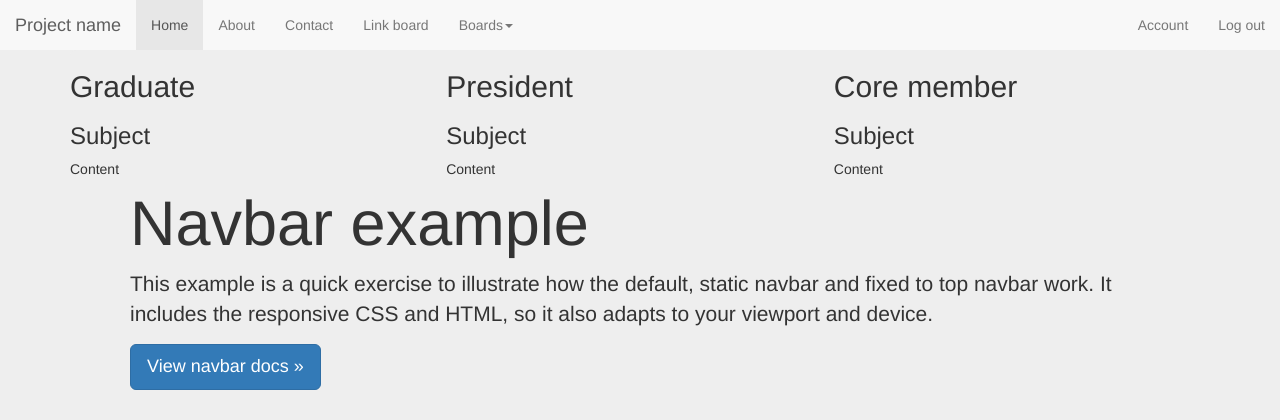
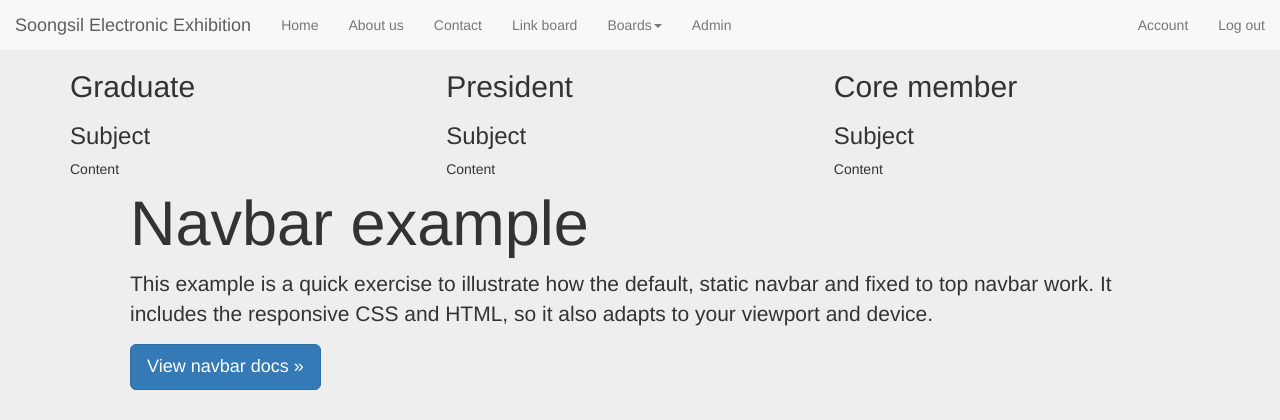
Before and after one commit to wikibootup/home, a Django app: page / in a window 1280 px wide. Shown: the top 420 px of the page. Run offline with Django 3.2, Linux system fonts and the light colour scheme; a user stored in the database is signed in; tables that the repository leaves empty hold one stand-in row (values such as "Sample post"); some libraries are stand-ins or nearby versions.

Commit message:
templates/menu.html : title modified, home, aboutus link added

```diff
--- a/seeseehome/templates/menu.html
+++ b/seeseehome/templates/menu.html
@@ -10,19 +10,19 @@
               <span class="icon-bar"></span>
               <span class="icon-bar"></span>
             </button>
-            <a class="navbar-brand" href="#">Project name</a>
+            <a class="navbar-brand" href="">Soongsil Electronic Exhibition</a>
           </div>
 
 
           <div id="navbar" class="navbar-collapse collapse">
             <ul class="nav navbar-nav">
-              <li class="active"><a href="{% url 'home' %}">Home</a></li>
-              <li><a href="#">About</a></li>
+              <li><a href="{% url 'home' %}">Home</a></li>
+              <li><a href="{% url 'aboutus' %}">About us</a></li>
               <li><a href="#">Contact</a></li>
               <li><a href="{% url 'linkboard:linkboardpage' 1 %}">Link board</a></li>
 
               <li class="dropdown">
-                <a href="##" class="dropdown-toggle" data-toggle="dropdown" role="button" aria-expanded="false">Boards<span class="caret"></span></a>
+                <a href="#" class="dropdown-toggle" data-toggle="dropdown" role="button" aria-expanded="false">Boards<span class="caret"></span></a>
                 <ul class="dropdown-menu" role="menu">
                   {% if boardlist %}
                     {% for board in boardlist %}
@@ -32,6 +32,9 @@
                   {% endif %}
                 </ul>
               </li>
+              {% if user.is_admin %}
+                <li><a href="/admin/">Admin</a></li>
+              {% endif %}
             </ul>
 
             <ul class="nav navbar-nav navbar-right">
```
